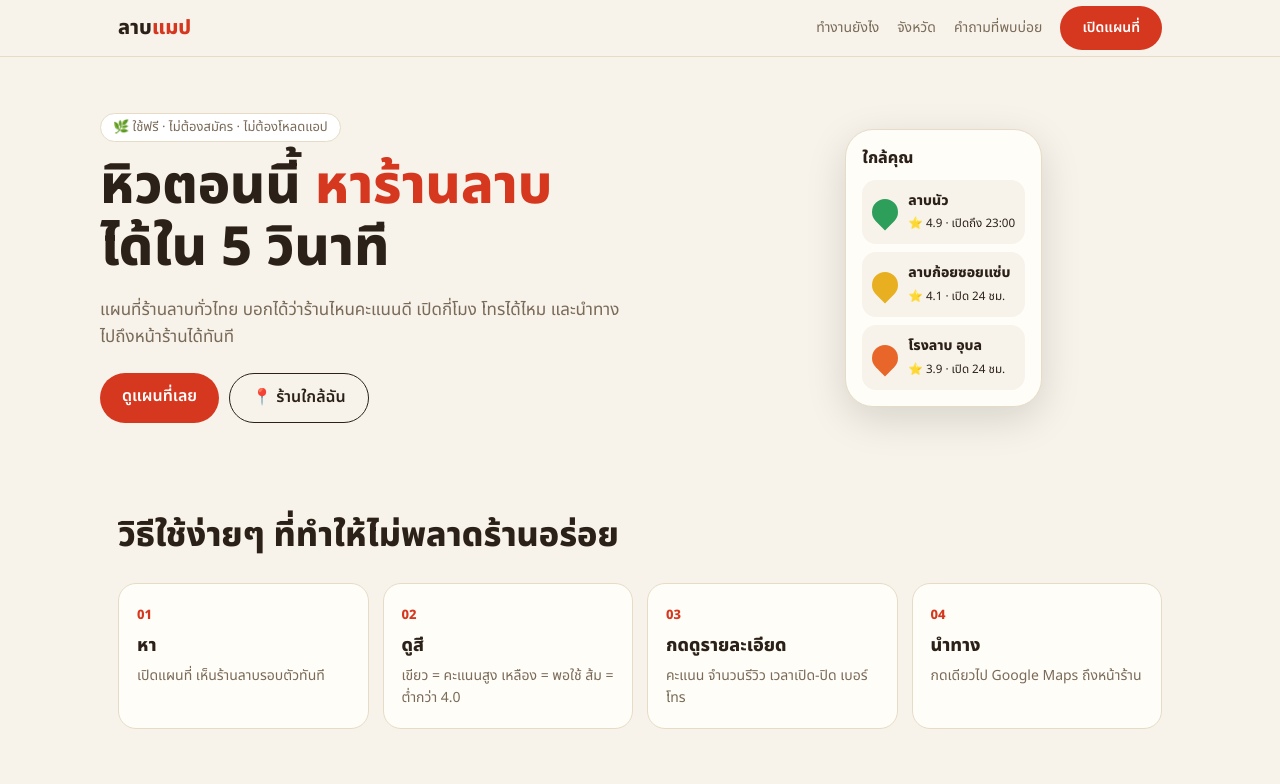
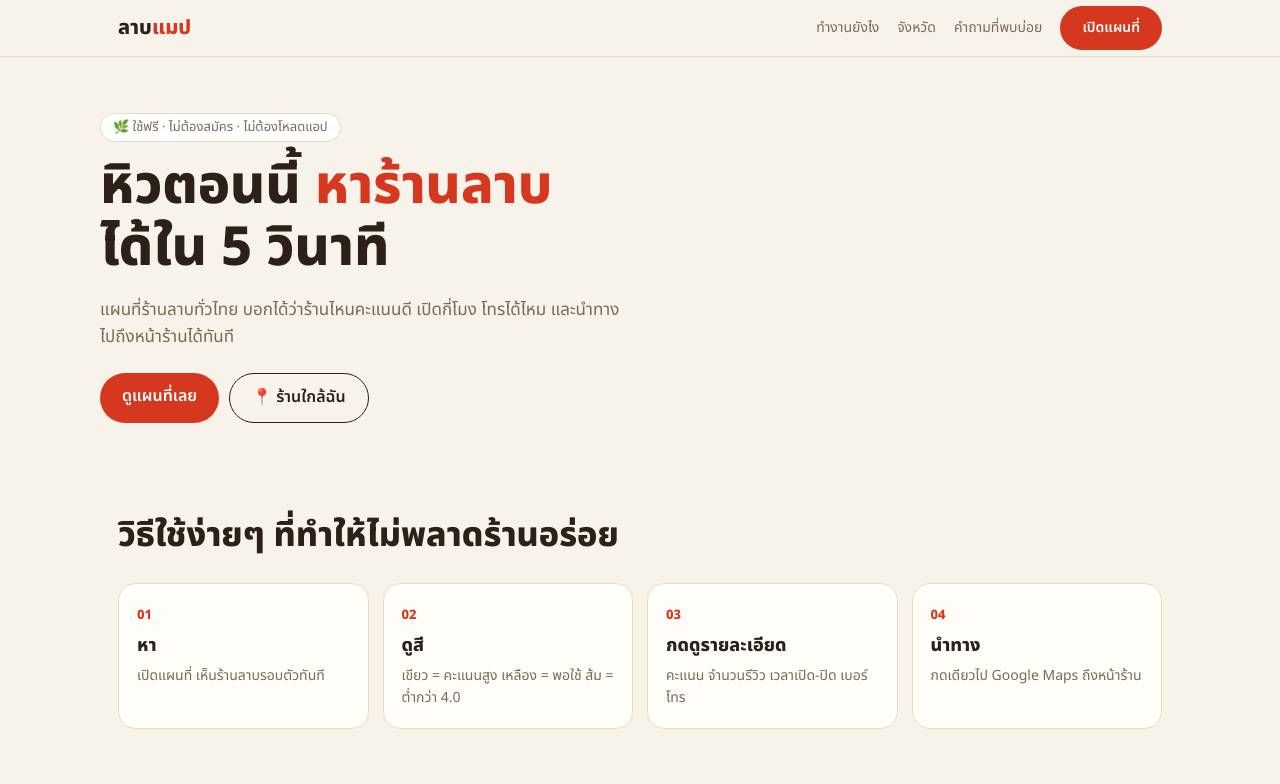
Before and after one commit to chuppondz/larb-map-react, a React (Vite) app: page / in a window 1280 px wide. Shown: the top 784 px of the page. Built offline with nearby package versions, Linux system fonts and the light colour scheme.

Commit message:
drop ใกล้คุณ

```diff
--- a/src/App.jsx
+++ b/src/App.jsx
@@ -109,7 +109,7 @@ export default function App() {
             <button className="btn o" onClick={near}>📍 ร้านใกล้ฉัน</button>
           </div>
         </div>
-        <div className="phone">
+        {/* <div className="phone">
           <b>ใกล้คุณ</b>
           {[["var(--g)", "ลาบนัว", "⭐ 4.9 · เปิดถึง 23:00"], ["var(--y)", "ลาบก้อยซอยแซ่บ", "⭐ 4.1 · เปิด 24 ชม."], ["var(--o)", "โรงลาบ อุบล", "⭐ 3.9 · เปิด 24 ชม."]].map(([c, n, s]) => (
             <div className="row" key={n}>
@@ -117,7 +117,7 @@ export default function App() {
               <div><b>{n}</b><br /><small>{s}</small></div>
             </div>
           ))}
-        </div>
+        </div> */}
       </header>
 
       <section id="how">
```
